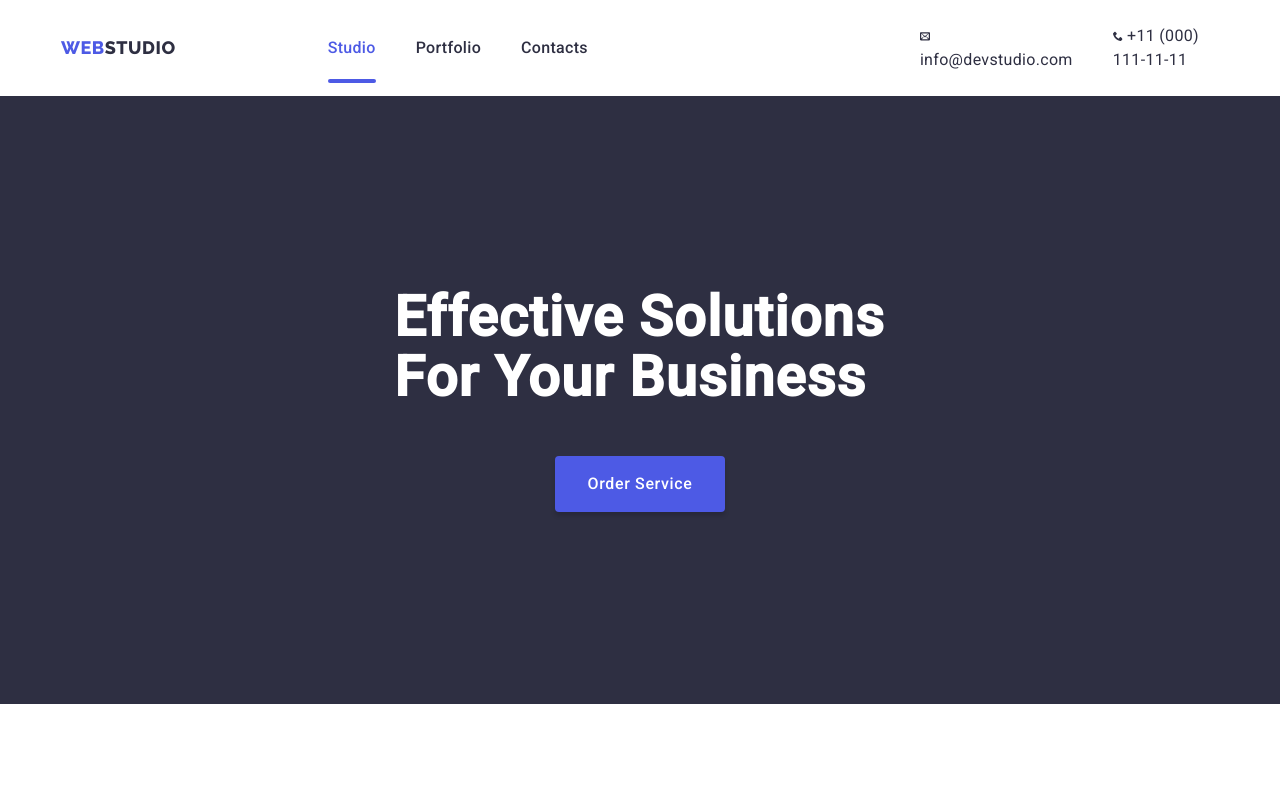
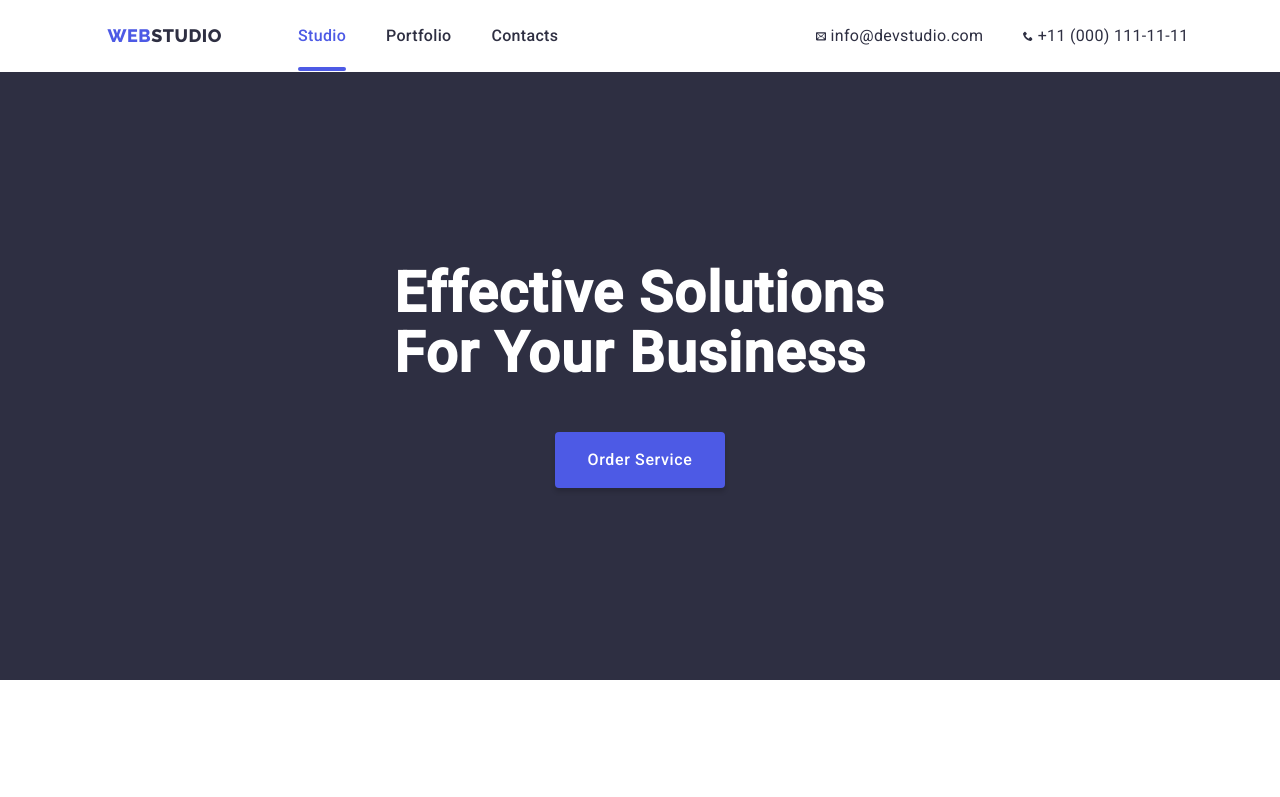
Before and after one commit to iberikofer/Web-Studio, a plain HTML site: page index.html in a window 1280 px wide. Shown: the top 797 px of the page. Drawn offline with nearby package versions, Linux system fonts and the light colour scheme.

Commit message:
Update styles.css

```diff
--- a/css/styles.css
+++ b/css/styles.css
@@ -1140,10 +1140,6 @@ footer {
     padding: 120px 0px;
   }
 
-  .navigation {
-    padding: 24px 0px;
-  }
-
   .navigation-block {
     display: flex;
     align-items: center;
@@ -1153,17 +1149,13 @@ footer {
   .reversed-footer {
     display: flex;
     justify-content: space-between;
-    gap: 332px;
+    gap: 258px;
   }
 
   .navigation-list {
     display: flex;
     gap: 40px;
     align-items: center;
-  }
-
-  .logo-align {
-    padding: 0px 76px 0px 0px;
   }
 
   .page {
@@ -1213,8 +1205,8 @@ footer {
 
   .contacts {
     display: flex;
+    align-items: center;
     gap: 40px;
-    align-items: center;
   }
 
   .contact {
```
